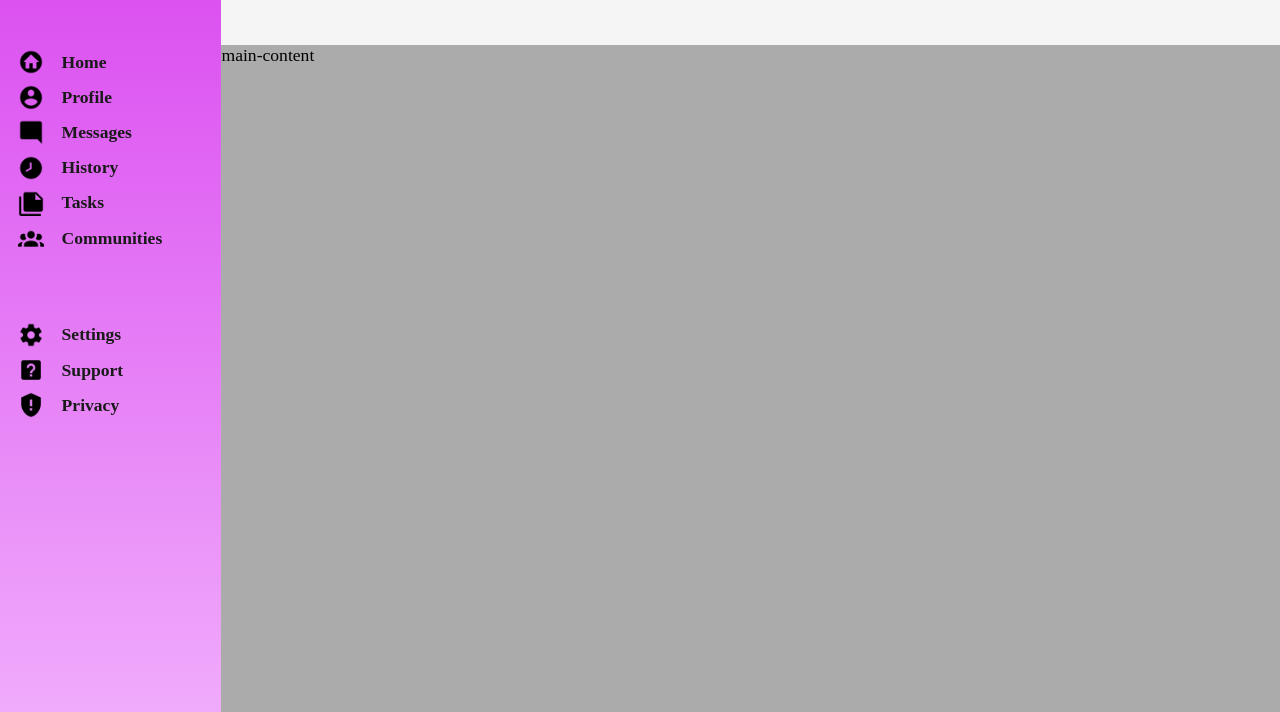
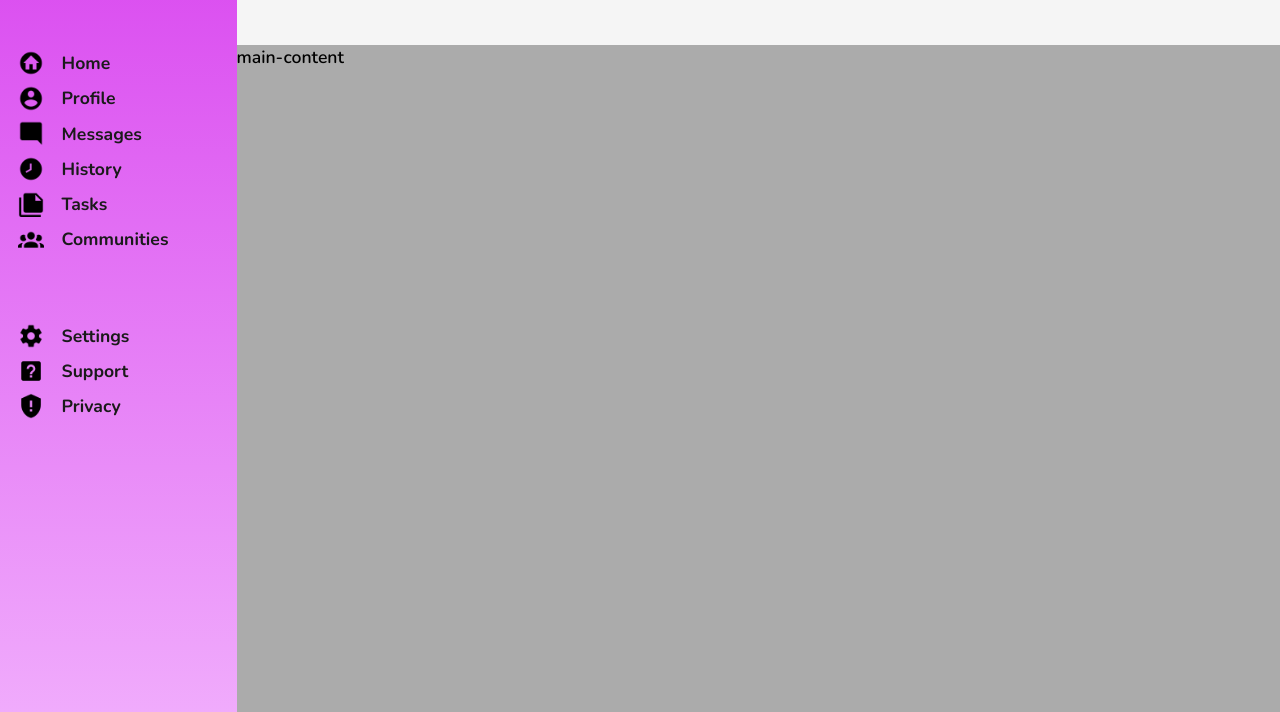
Before and after one commit to KylerLong-dev/admin-dashboard, a plain HTML site: page index.html in a window 1280 px wide. Shown: the part 88-800 px from the top of the page. Drawn offline with nearby package versions, Linux system fonts and the light colour scheme.

Commit message:
Add google font

```diff
--- a/index.html
+++ b/index.html
@@ -4,6 +4,9 @@
     <meta charset="UTF-8">
     <meta name="viewport" content="width=device-width, initial-scale=1.0">
     <link rel="stylesheet" href="style.css">
+    <link rel="preconnect" href="https://fonts.googleapis.com">
+    <link rel="preconnect" href="https://fonts.gstatic.com" crossorigin>
+    <link href="https://fonts.googleapis.com/css2?family=Exo+2:ital,wght@0,100..900;1,100..900&family=Nunito:ital,wght@0,200..1000;1,200..1000&display=swap" rel="stylesheet">
     <title>Admin Dashboard</title>
 </head>
 <body>
--- a/style.css
+++ b/style.css
@@ -10,6 +10,10 @@ body {
     grid-template-columns: 1fr 5fr;
     grid-template-rows: 1fr 5fr;
     font-size: 1.1em;
+    font-family: "Nunito", sans-serif;
+    font-optical-sizing: auto;
+    font-weight: 600;
+    font-style: normal;
 }
 
 li {
@@ -26,6 +30,8 @@ a:hover {
     text-decoration: underline;
 }
 
+/*Head Section*/
+
 header {
     height: 100%;
     background-color: whitesmoke;
@@ -33,7 +39,7 @@ header {
     grid-row: 1 / 2;
 }
 
-/*Sidebar*/
+/*Sidebar Section*/
 
 aside {
     height: 100%;
```
